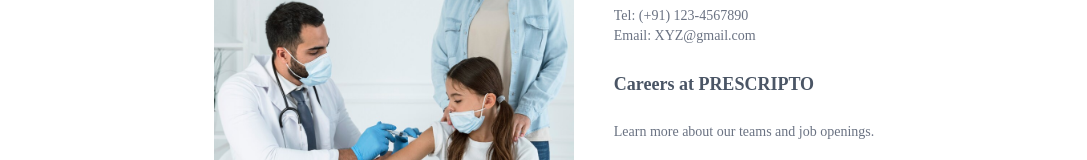
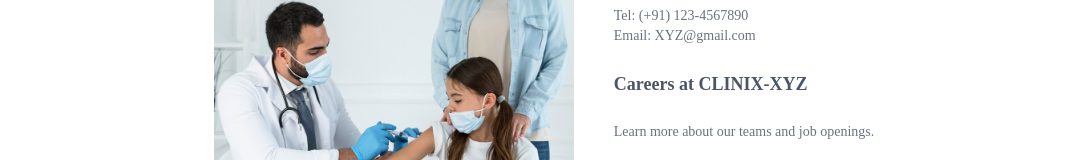
Before and after one commit to Nru707/Mejor-Project-college, a React (Vite) app in the folder frontend/: page /contact in a window 1280 px wide. Shown: the part 333-493 px from the top of the page, without its empty margins (96-1183 px from the left). Built offline with nearby package versions, Linux system fonts and the light colour scheme.

Commit message:
"commit"

```diff
--- a/frontend/src/pages/Contact.jsx
+++ b/frontend/src/pages/Contact.jsx
@@ -25,7 +25,7 @@ const Contact = () => {
           <p className="text-gray-500">
             Tel: (+91) 123-4567890 <br /> Email: XYZ@gmail.com
           </p>
-          <p className="font-semibold text-lg text-gray-600">Careers at PRESCRIPTO</p>
+          <p className="font-semibold text-lg text-gray-600">Careers at CLINIX-XYZ</p>
           <p className="text-gray-500">Learn more about our teams and job openings.</p>
           <button className="border borde-black px-8 py-4 text-sm rounded-xl hover:bg-black hover:text-white transition-all duration-500">Eplore jobs</button>
         </div>
```
